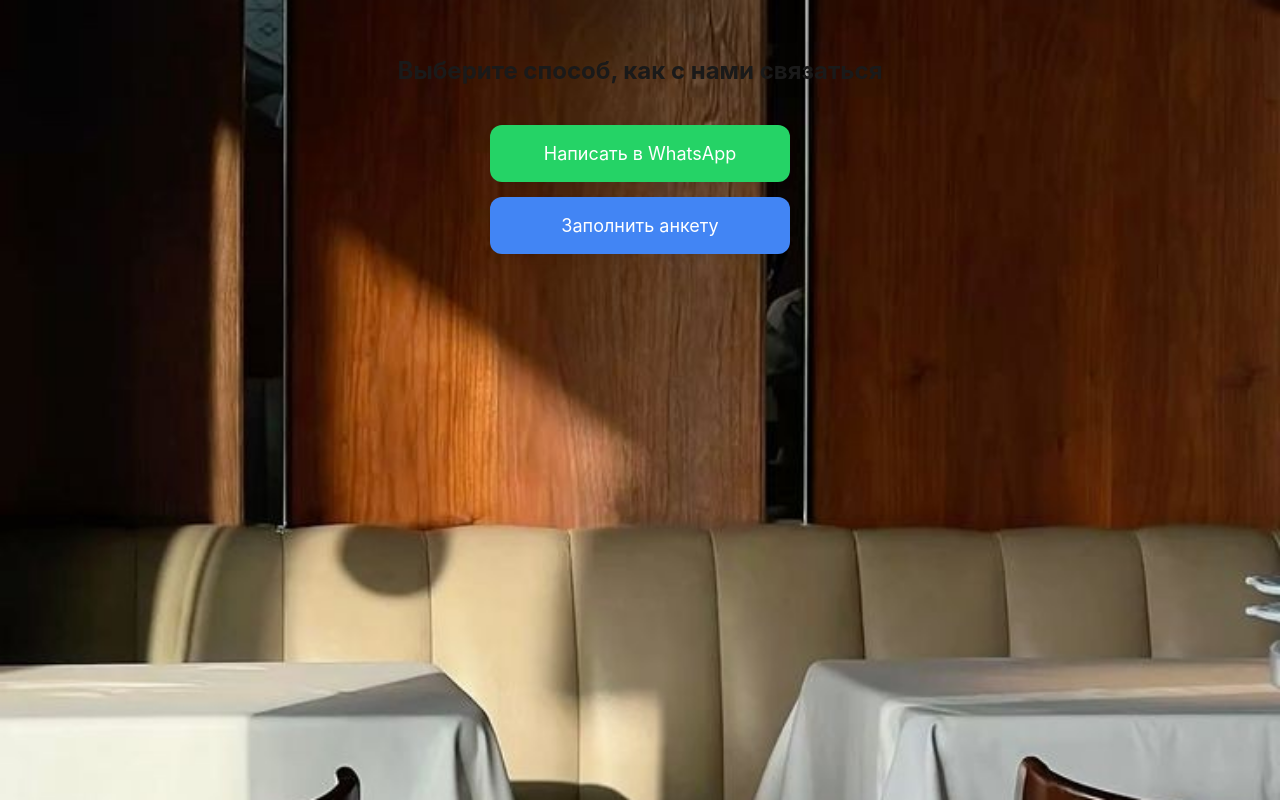
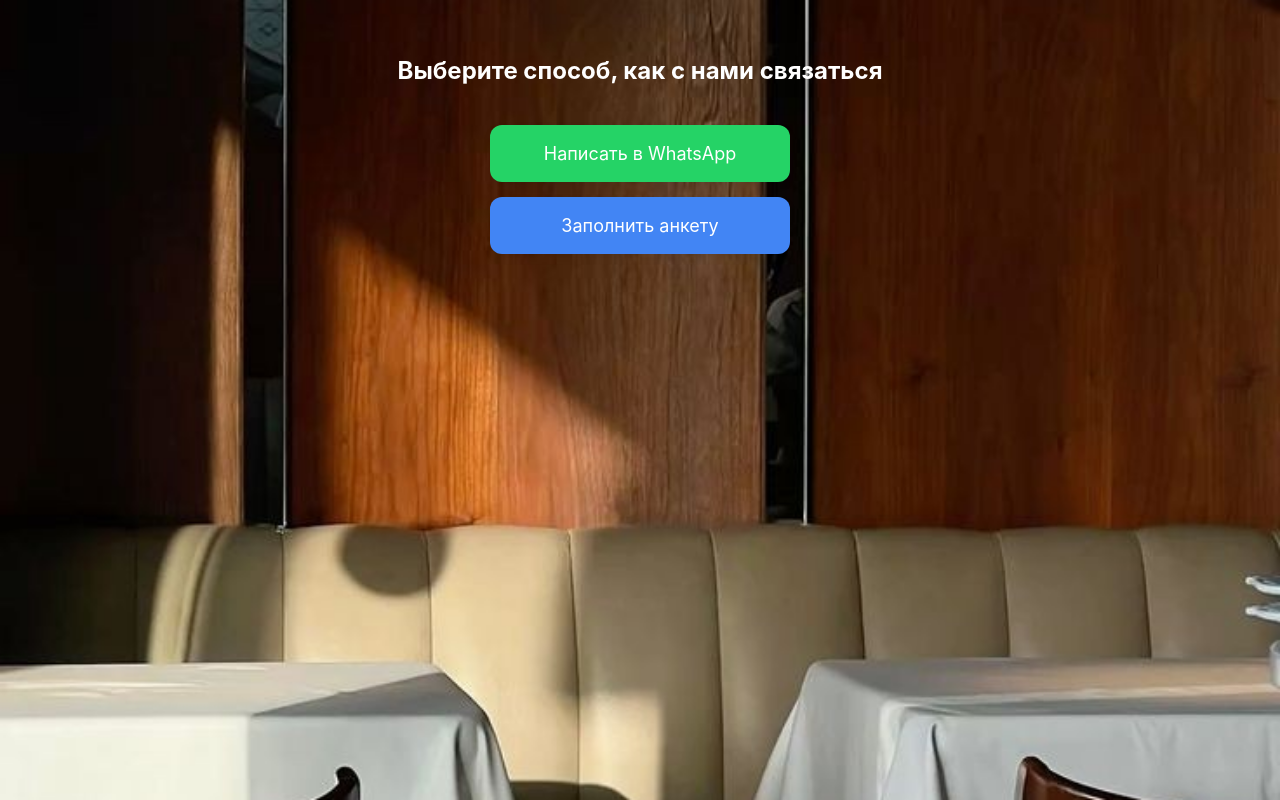
Before and after one commit to BarGam/contact-qr-page, a plain HTML site: page index.html in a window 1280 px wide. Drawn offline with Linux system fonts and the light colour scheme.

Commit message:
Update index.html
vhih

```diff
--- a/index.html
+++ b/index.html
@@ -23,7 +23,7 @@
     }
     h1 {
       font-size: 24px;
-      color: #1a1a1a;
+      color: #ffffff;
       margin-bottom: 40px;
     }
     a {
```
